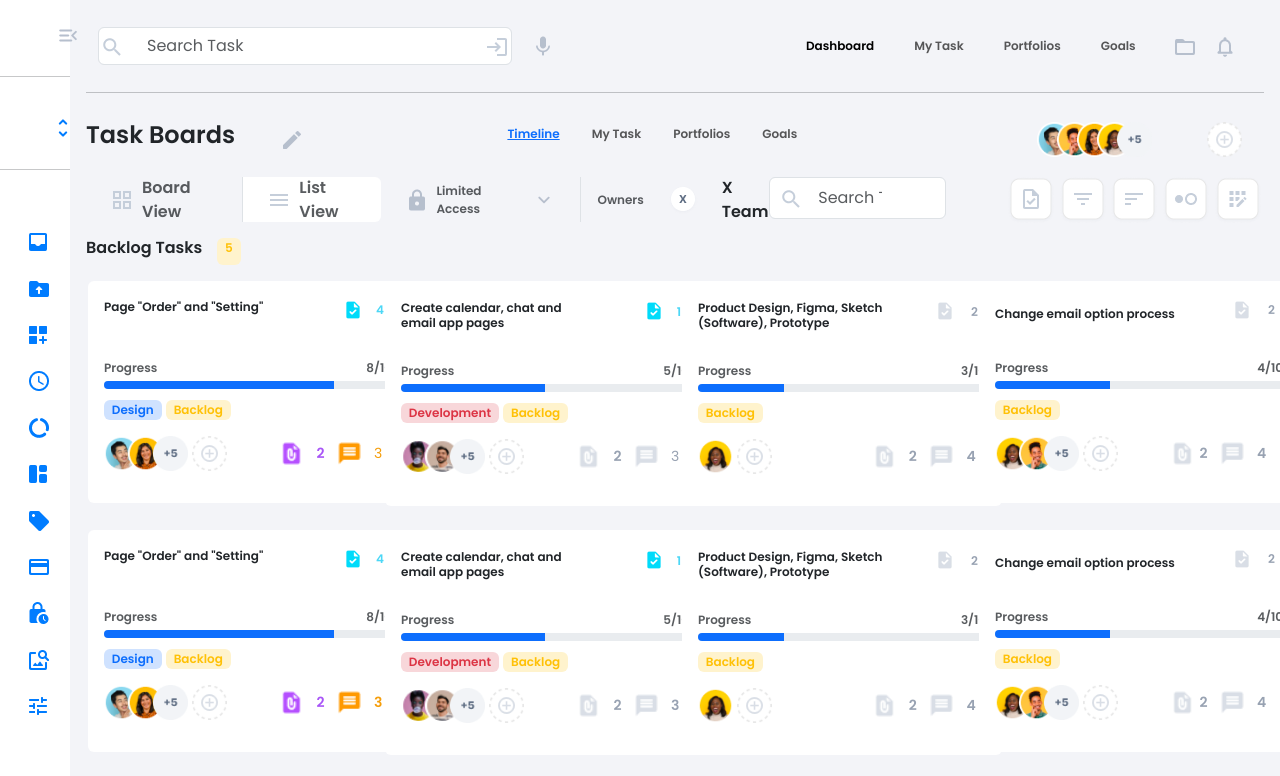
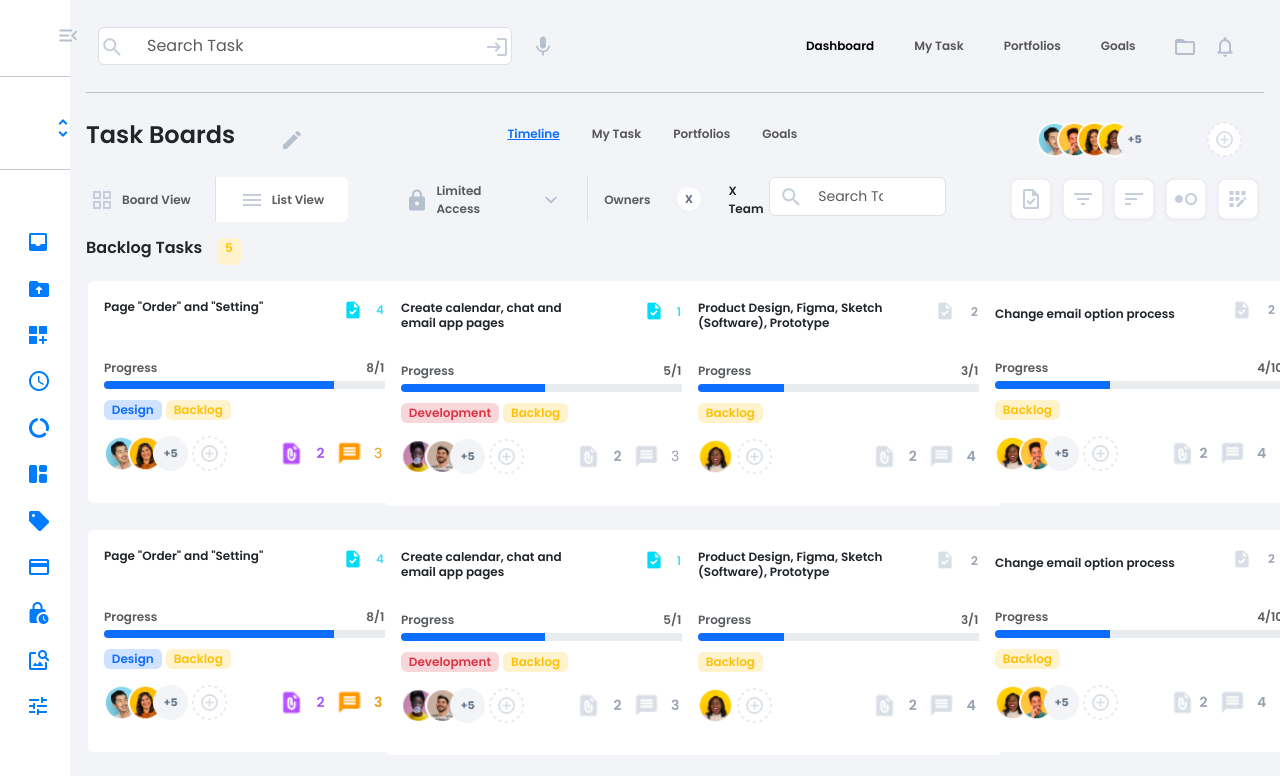
Before and after one commit to vaibhav15git/dashboard-design, a plain HTML site: page index.html in a window 1280 px wide. Shown: the top 776 px of the page. Drawn offline with nearby package versions, Linux system fonts and the light colour scheme.

Commit message:
Navbar code update

```diff
--- a/index.html
+++ b/index.html
@@ -319,14 +319,14 @@
             <div
               class="d-flex align-items-center border-end px-4 rounded-start"
              >
-              <span
+              <span style="margin-left: -20px;"
                 ><img src="./assests/icons/Dashboard-Icon.png" alt=""
               /></span>
-              <span class="fw-bold text-muted ms-2">Board View</span>
+              <span class="fw-bold text-muted ms-2 third-nav-sub-div-title">Board View</span>
             </div>
             <div class="d-flex align-items-center bg-white px-4 rounded-end">
               <span><img src="./assests/icons/List-Icon.png" alt="" /></span>
-              <span class="fw-bold text-muted ms-2">List View</span>
+              <span class="fw-bold text-muted ms-2 third-nav-sub-div-title">List View</span>
             </div>
           </div>
           <div class="navbar-section-3-sub-div-2 d-flex">
@@ -344,7 +344,7 @@
               <span class="ms-4"
                 ><img src="./assests/icons/twitter-3 1.png" alt="" /></span
               >
-              <span class="fw-bold ms-4">X Team</span>
+              <span class="fw-bold ms-4 third-nav-sub-div-title">X Team</span>
             </div>
           </div>
 
@@ -356,6 +356,7 @@
                   /></i>
                   <input
                     class="form-control px-5 w-75 py-2"
+                    style="font-size: 14px;"
                     type="search"
                     placeholder="Search Task"
                     aria-label="Search"
--- a/style.css
+++ b/style.css
@@ -254,6 +254,9 @@ width: 20%;
   /* border: 1px solid blue; */
 width: 22%;
 }
+.third-nav-sub-div-title{
+  font-size: 12px;
+}
 
 .all-card-section{
 margin-left: -10px;
```
